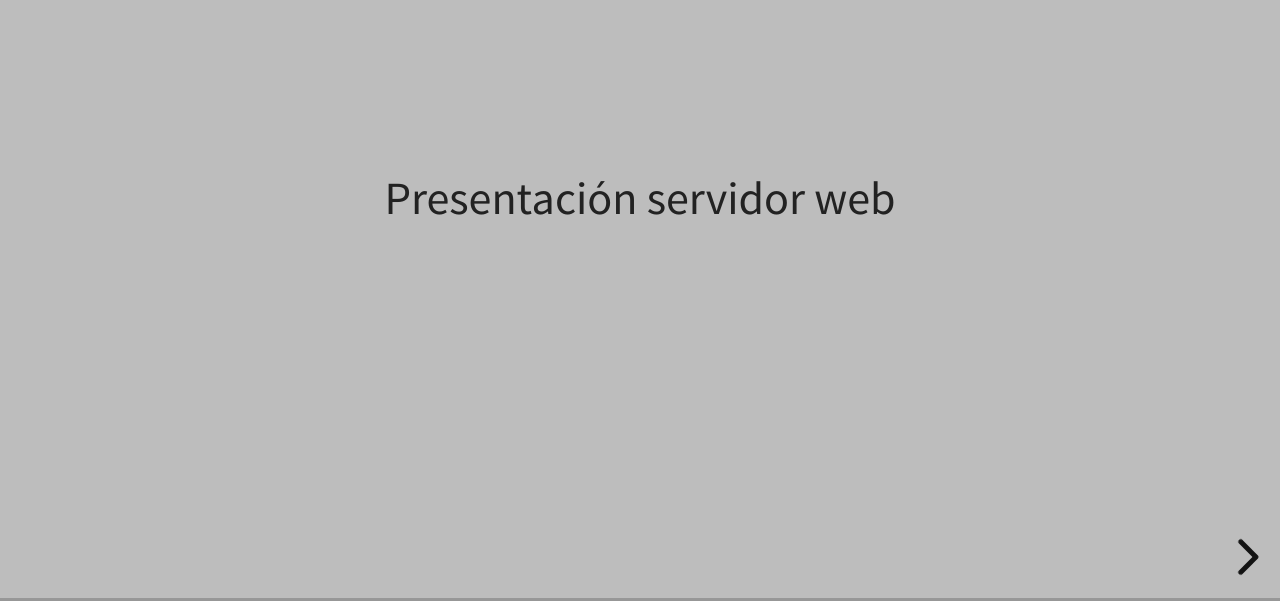
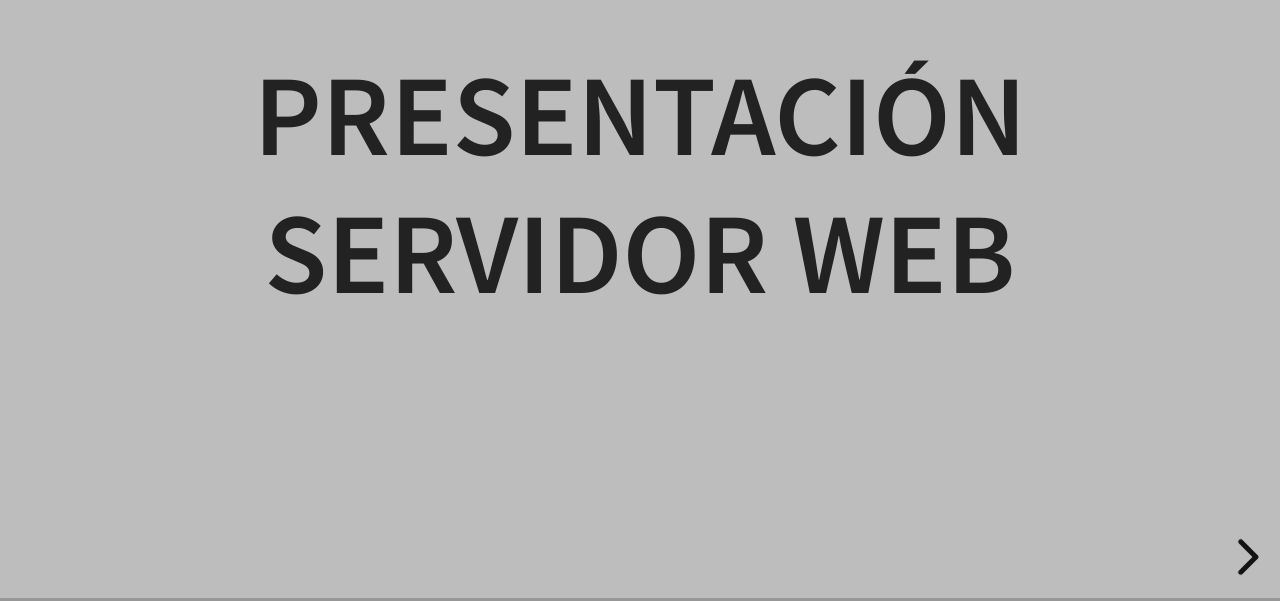
Before and after one commit to artues/Servidor-Web, a website: page index.html in a window 1280 px wide. Shown: the part 199-800 px from the top of the page. Drawn offline with Linux system fonts and the light colour scheme.

Commit message:
Update index.html

```diff
--- a/index.html
+++ b/index.html
@@ -25,7 +25,7 @@
 		<div class="reveal">
 			<div class="slides">
 				<section>
-					Presentación servidor web
+					<h1>Presentación servidor web</h1>
 				</section>
 				<section>¿Qué es un servidor web?<br><br>
 					Un servidor web o servidor HTTP es un programa informático que procesa una aplicación del
```
